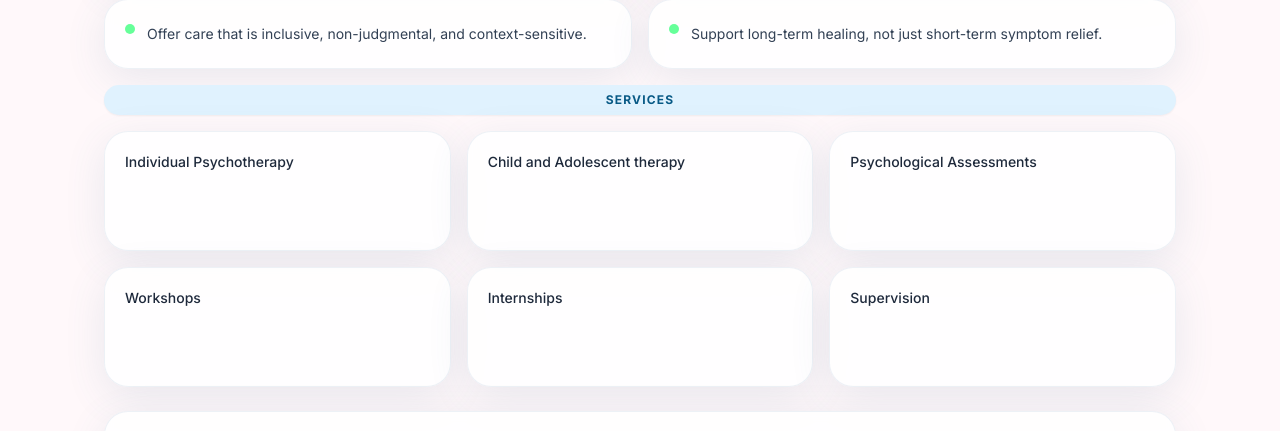
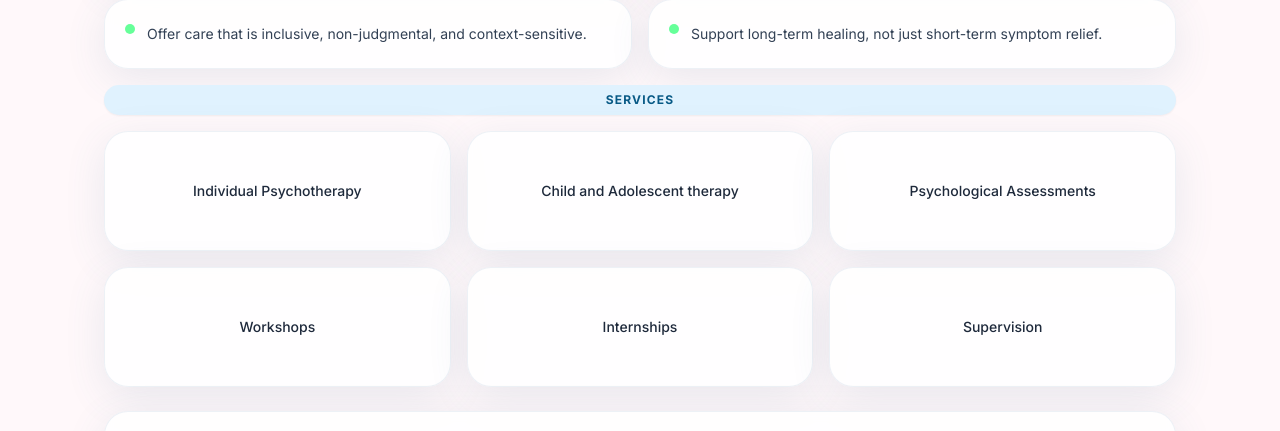
Before and after one commit to The-Mindful-Heart/the-mindful-heart, a React (Vite) app: page / in a window 1280 px wide. Shown: the part 1600-2031 px from the top of the page. Built offline with nearby package versions, Linux system fonts and the light colour scheme; no server answers.

Commit message:
Center align service card text

```diff
--- a/src/components/ServiceCard.jsx
+++ b/src/components/ServiceCard.jsx
@@ -53,7 +53,7 @@ export default function ServiceCard({ service }) {
       <button
         type="button"
         onClick={handleClick}
-        className="service-card soft-panel group relative flex w-full min-h-[120px] flex-col p-5 text-left text-sm font-medium text-slate-800 transition hover:border-brand-sky/50 hover:shadow-boutique"
+        className="service-card soft-panel group relative flex w-full min-h-[120px] flex-col items-center justify-center p-5 text-center text-sm font-medium text-slate-800 transition hover:border-brand-sky/50 hover:shadow-boutique"
       >
         <span className="relative z-10 transition group-hover:opacity-0">{title}</span>
         <span className="service-card-hover absolute inset-0 flex flex-col items-center justify-center gap-3 rounded-3xl bg-brand-sky/90 p-5 text-center opacity-0 transition group-hover:opacity-100">
```
